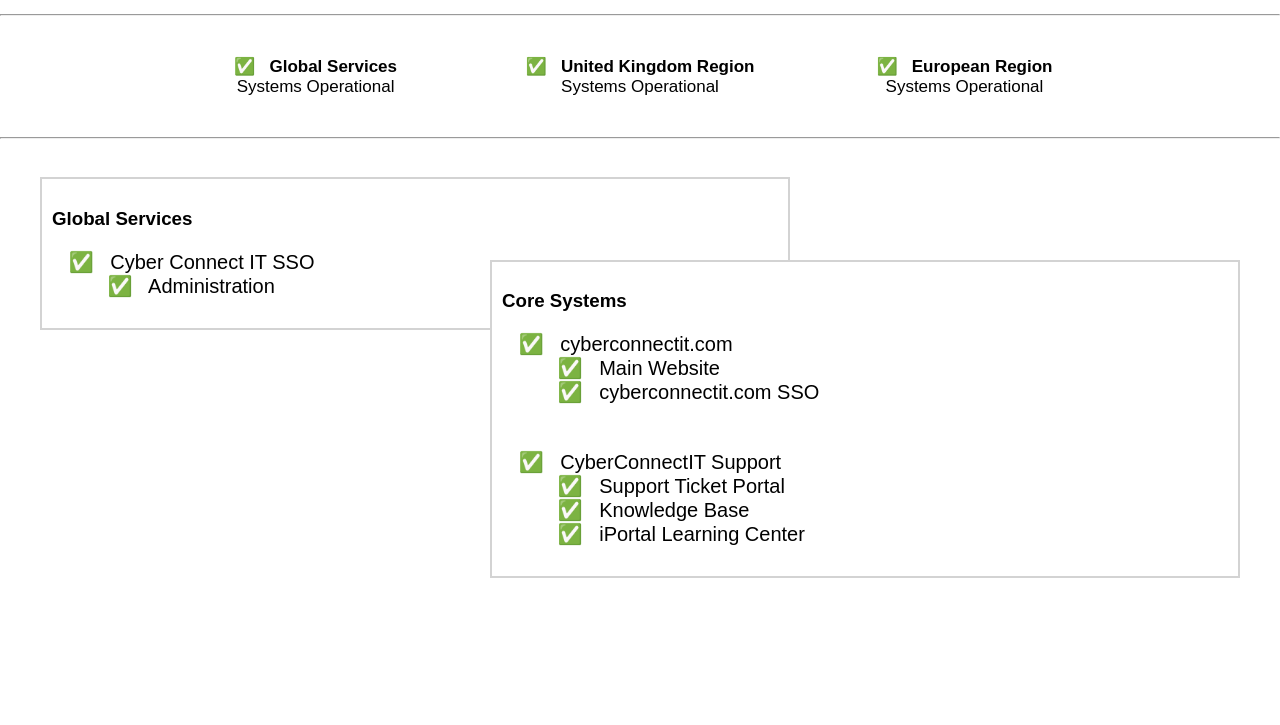
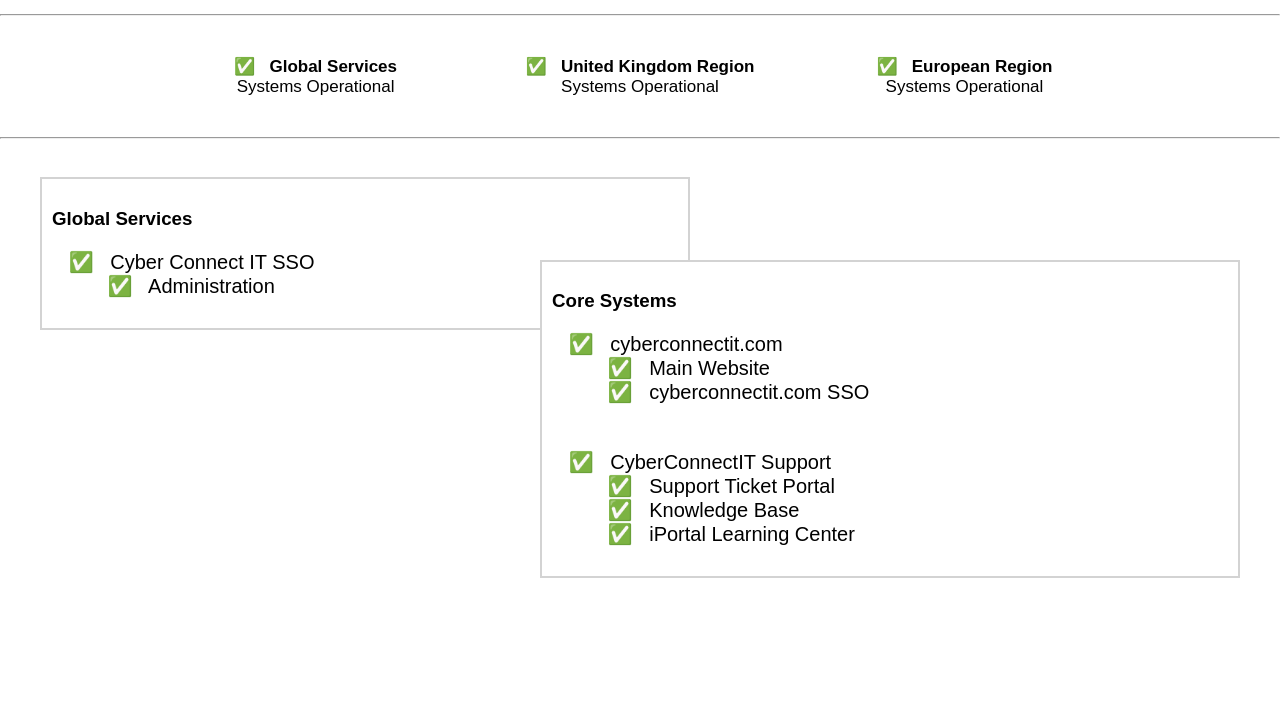
Before and after one commit to cyberconnectit/status-portal, a plain HTML site: page index.html in a window 1280 px wide. Shown: the part 75-800 px from the top of the page. Drawn offline with Linux system fonts and the light colour scheme.

Commit message:
Update index.html

```diff
--- a/index.html
+++ b/index.html
@@ -48,7 +48,7 @@ p a span{
 
 .left {
   background-color: white;
-  width: 750px;
+  width: 650px;
   border: 2px solid lightgrey;
   padding: 10px;
   float:left;
@@ -57,7 +57,7 @@ p a span{
 
 .right {
   background-color: white;
-  width: 750px;
+  width: 700px;
   border: 2px solid lightgrey;
   padding: 10px;
   float:right;
```
